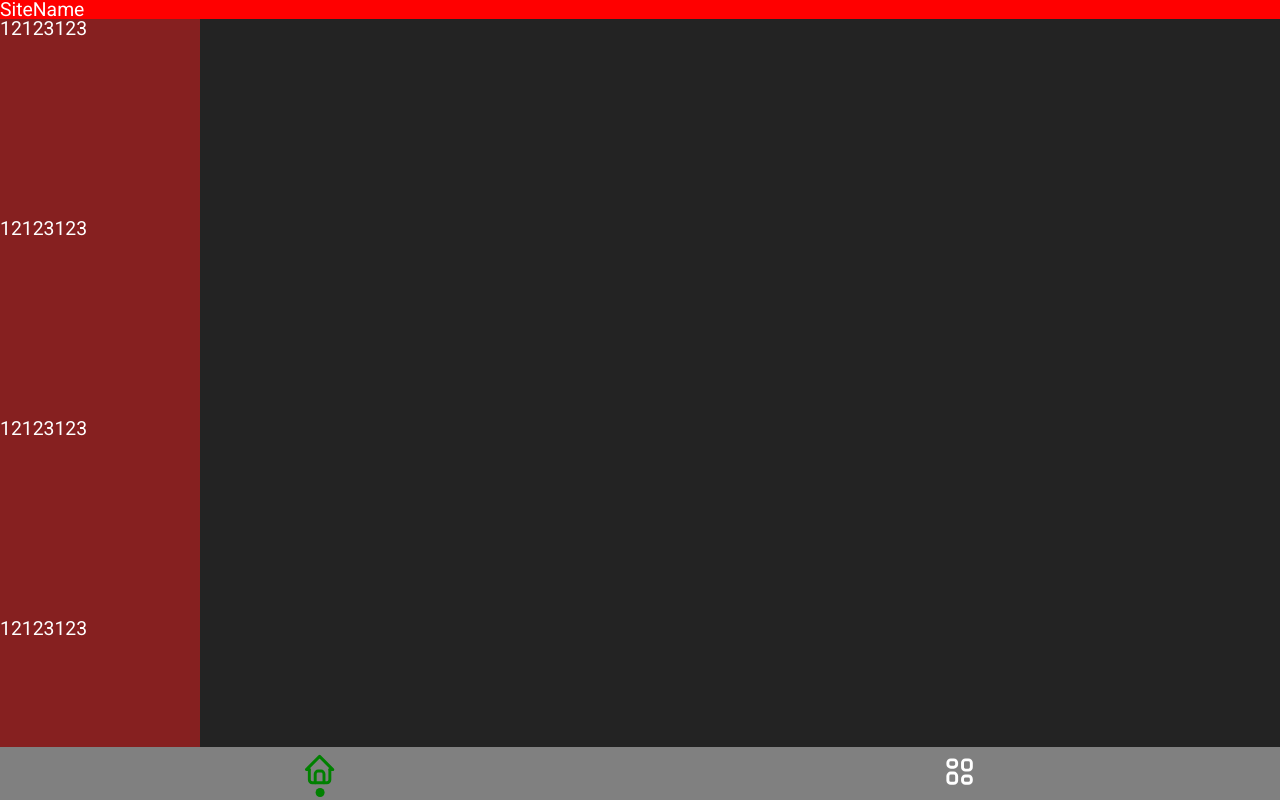
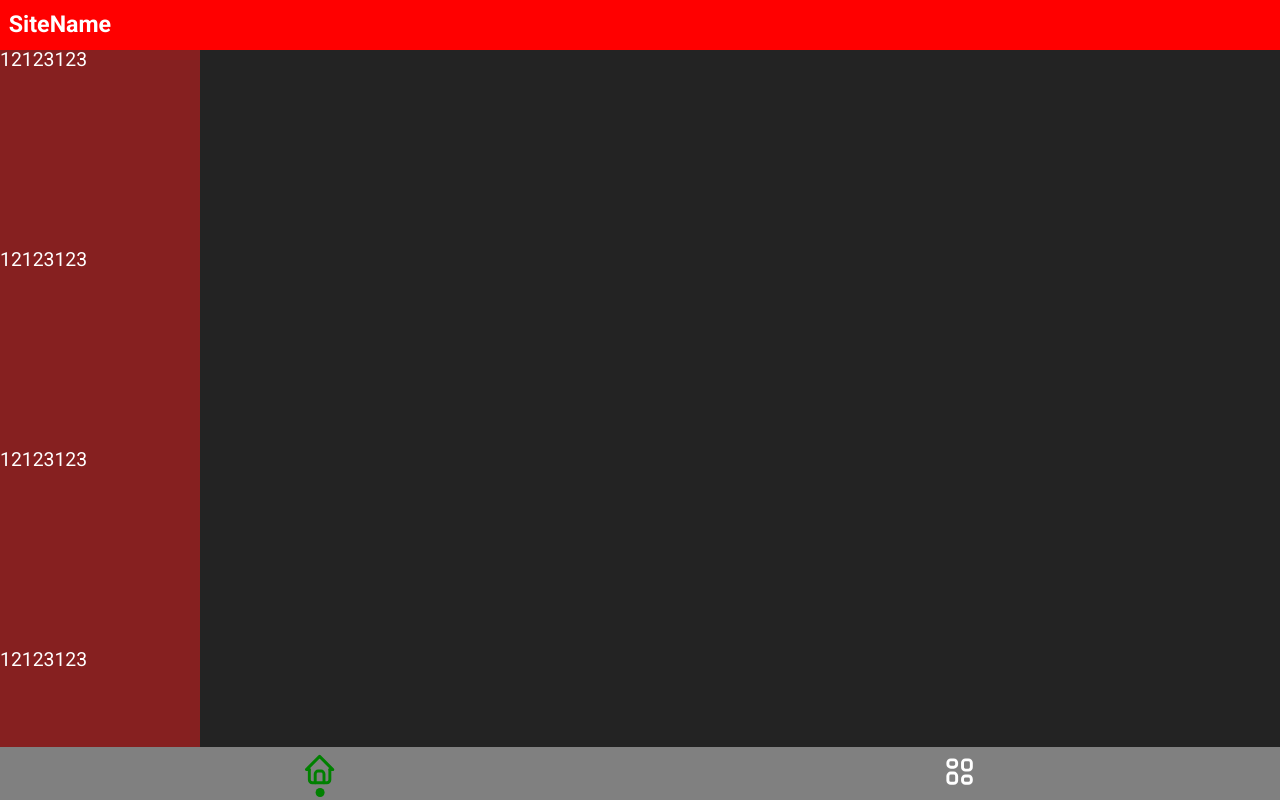
Before and after one commit to gamenarkyt/ReactTemplate, a React (Vite) app: page / in a window 1280 px wide. Built offline with nearby package versions, Linux system fonts and the light colour scheme.

Commit message:
chnage header component

```diff
--- a/src/components/global/Header/Header.module.scss
+++ b/src/components/global/Header/Header.module.scss
@@ -1,5 +1,16 @@
 .header {
   width: 100vw;
+  height: 50px;
+  display: flex;
+  justify-content: space-between;
+  align-items: center;
+  padding: 0 0.5rem;
 
   background-color: red;
+
+  .sitename {
+    font-weight: bold;
+    font-size: larger;
+    font-family: "Roboto" sans-serif;
+  }
 }
--- a/src/components/global/Header/Header.tsx
+++ b/src/components/global/Header/Header.tsx
@@ -3,7 +3,7 @@ import styles from "./Header.module.scss"
 export const Header = () => {
   return (
     <header className={styles.header}>
-      <span>SiteName</span>
+      <span className={styles.sitename}>SiteName</span>
     </header>
   )
 }
```
